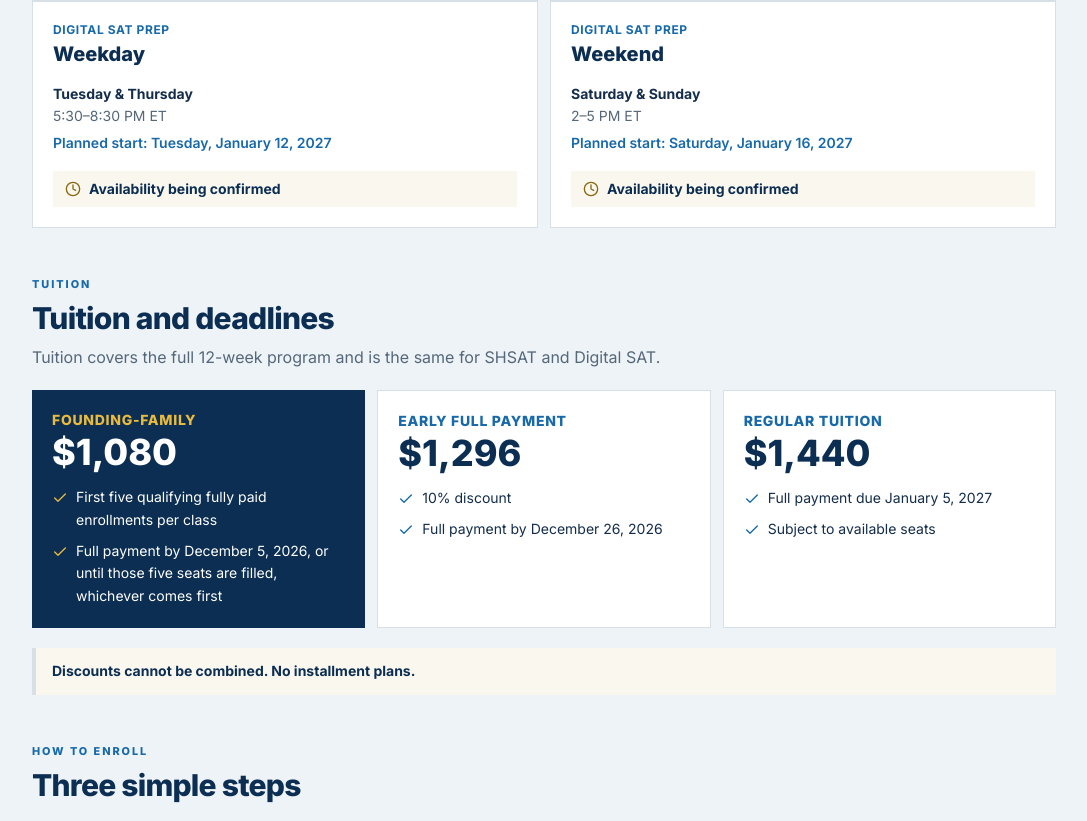
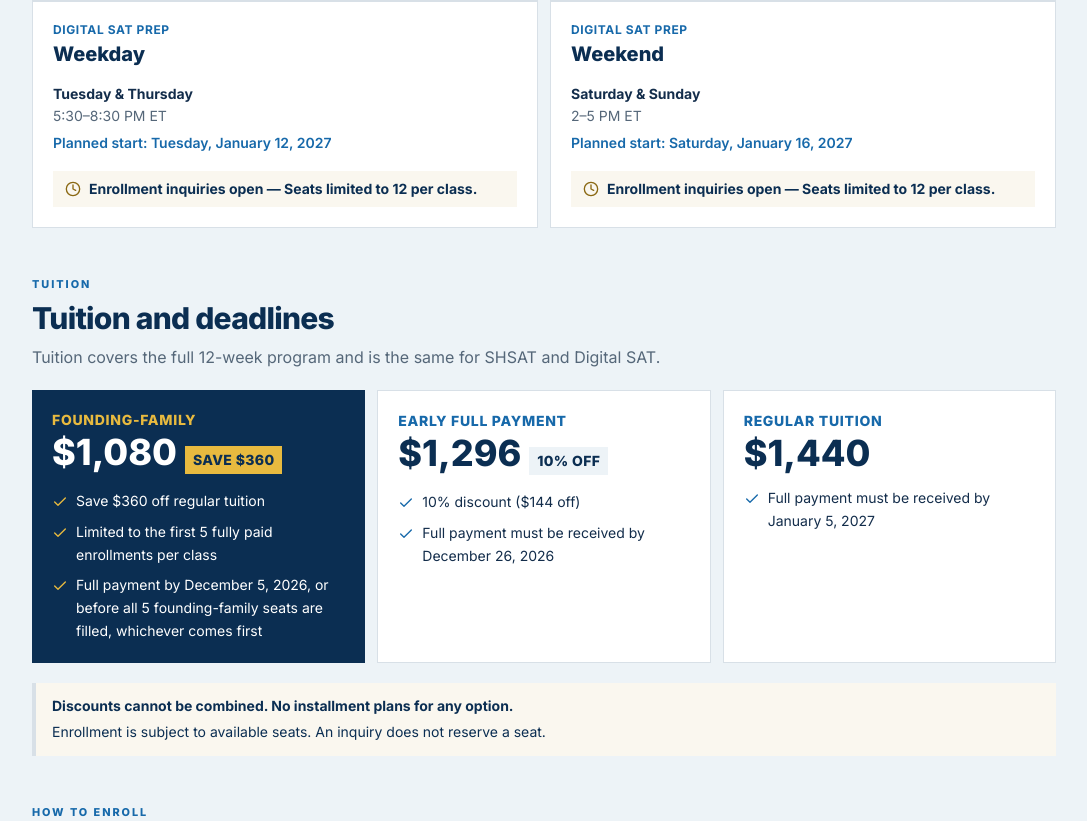
Before and after one commit to AhmedHalalFood/Ahmedprep, a Next.js app: page /enroll-2027 in a window 1280 px wide. Shown: the part 1215-2036 px from the top of the page, without its empty margins (96-1183 px from the left). Built offline with nearby package versions, Linux system fonts and the light colour scheme; no server answers; a web font is replaced by a local one.

Commit message:
Align January 2027 tuition copy with approved policy

```diff
--- a/app/enroll/page.tsx
+++ b/app/enroll/page.tsx
@@ -21,7 +21,7 @@ export default function EnrollPage() {
             <h1 className="text-balance text-3xl font-extrabold tracking-tight sm:text-4xl">Enroll your student</h1>
             <p className="text-pretty leading-relaxed text-subtle">
               Five short steps: choose a program and class, add your details, pick a tuition option, and review
-              everything before payment. Small classes of no more than 10 students.
+              everything before payment. Small classes of no more than 12 students.
             </p>
           </header>
           <EnrollmentFlow />
--- a/components/enroll-2027/tuition-options.tsx
+++ b/components/enroll-2027/tuition-options.tsx
@@ -30,7 +30,17 @@ export function TuitionOptions() {
               <h3 className={`text-sm font-extrabold uppercase tracking-wider ${tier.featured ? "text-gold" : "text-brand"}`}>
                 {tier.label}
               </h3>
-              <p className="text-4xl font-extrabold leading-none">{tier.total}</p>
+              <p className="flex flex-wrap items-baseline gap-x-2 gap-y-1">
+                <span className="text-4xl font-extrabold leading-none">{tier.total}</span>
+                {tier.savingsLabel && (
+                  <span
+                    className={`px-2 py-1 text-sm font-extrabold uppercase tracking-wide ${tier.featured ? "bg-gold text-navy" : "bg-brand-soft text-navy"}`}
+                  >
+                    <span className="sr-only">{"— "}</span>
+                    {tier.savingsLabel}
+                  </span>
+                )}
+              </p>
             </div>
             <ul className="flex flex-col gap-2 text-sm leading-relaxed">
               {tier.points.map((point) => (
@@ -44,7 +54,10 @@ export function TuitionOptions() {
         ))}
       </ul>
 
-      <p className="border-l-4 border-gold bg-cream px-4 py-3 text-sm font-bold leading-relaxed text-navy">{E.tuition.rules}</p>
+      <div className="flex flex-col gap-1 border-l-4 border-gold bg-cream px-4 py-3 text-sm leading-relaxed text-navy">
+        <p className="font-bold">{E.tuition.rules}</p>
+        <p>{E.tuition.seatNote}</p>
+      </div>
     </section>
   )
 }
--- a/components/enroll/checkout-preview.tsx
+++ b/components/enroll/checkout-preview.tsx
@@ -44,8 +44,8 @@ export function CheckoutPreview({
 }) {
   const [simulated, setSimulated] = useState(false)
   const option = PAYMENT_OPTIONS[payment]
-  const dueToday = option.amountCents
-  const isInstallments = payment === "regular-installments"
+  const totalCents = option.amountCents
+  const savingsCents = TUITION.regularCents - totalCents
 
   return (
     <div className="flex flex-col gap-5">
@@ -80,28 +80,28 @@ export function CheckoutPreview({
       </dl>
 
       <div className="flex flex-col gap-2 bg-navy p-4 text-primary-foreground">
-        {payment === "founding-full" && (
-          <div className="flex justify-between gap-3 text-sm">
-            <span>Founding-family savings</span>
-            <span className="font-bold tabular-nums text-gold">{`−${formatUsd(TUITION.savingsCents)}`}</span>
-          </div>
-        )}
-        {isInstallments && (
-          <div className="flex justify-between gap-3 text-sm">
-            <span>Tuition total</span>
-            <span className="tabular-nums">{formatUsd(TUITION.regularCents)}</span>
-          </div>
+        {savingsCents > 0 && (
+          <>
+            <div className="flex justify-between gap-3 text-sm">
+              <span>Regular tuition</span>
+              <span className="tabular-nums">{formatUsd(TUITION.regularCents)}</span>
+            </div>
+            <div className="flex justify-between gap-3 text-sm">
+              <span>{payment === "founding-full" ? "Founding-Family savings" : "Early payment savings (10%)"}</span>
+              <span className="font-bold tabular-nums text-gold">{`−${formatUsd(savingsCents)}`}</span>
+            </div>
+          </>
         )}
         <div className="flex items-baseline justify-between gap-3">
-          <span className="font-bold">{isInstallments ? "First installment" : "Total due"}</span>
-          <span className="text-2xl font-extrabold tabular-nums">{formatUsd(dueToday)}</span>
+          <span className="font-bold">Total due (full payment)</span>
+          <span className="text-2xl font-extrabold tabular-nums">{formatUsd(totalCents)}</span>
         </div>
-        {isInstallments && (
-          <p className="text-sm leading-relaxed text-brand-soft">
-            Two more payments of $480 follow on a schedule AhmedPrep will confirm before any charge.
-          </p>
-        )}
+        <p className="text-sm leading-relaxed text-brand-soft">{option.detail}</p>
       </div>
+
+      <p className="text-sm leading-relaxed text-subtle">
+        Discounts cannot be combined. No installment plans. Enrollment is subject to available seats.
+      </p>
 
       <button
         type="button"
--- a/components/enroll/choice-steps.tsx
+++ b/components/enroll/choice-steps.tsx
@@ -38,7 +38,7 @@ export function ProgramStep({ value, onChange }: { value: ProgramId | null; onCh
         <OptionCard key={p.id} name="program" value={p.id} checked={value === p.id} onSelect={() => onChange(p.id)}>
           <span className="text-lg font-extrabold text-navy">{p.name}</span>
           <span className="text-pretty text-sm leading-relaxed text-subtle">{p.summary}</span>
-          <span className="text-sm font-semibold text-ink">12 weeks · 72 hours · up to 10 students</span>
+          <span className="text-sm font-semibold text-ink">12 weeks · 72 hours · up to 12 students</span>
         </OptionCard>
       ))}
     </fieldset>
--- a/components/enroll/tuition-step.tsx
+++ b/components/enroll/tuition-step.tsx
@@ -1,38 +1,46 @@
 import { OptionCard } from "./choice-steps"
 import {
+  EARLY_POLICY,
   FOUNDING_POLICY,
+  MAX_CLASS_SIZE,
   PAYMENT_OPTIONS,
   TUITION,
   formatUsd,
+  isEarlyWindowOpen,
   isFoundingWindowOpen,
   type PaymentOption,
 } from "@/lib/enrollment-catalog"
 
-function Price({ amount, suffix }: { amount: string; suffix?: string }) {
+function Price({ amount, badge }: { amount: string; badge?: string }) {
   return (
-    <span className="flex items-baseline gap-1">
+    <span className="flex flex-wrap items-baseline gap-x-2 gap-y-1">
       <span className="text-2xl font-extrabold tabular-nums text-navy">{amount}</span>
-      {suffix && <span className="text-sm font-semibold text-subtle">{suffix}</span>}
+      {badge && (
+        <span className="bg-gold px-2 py-0.5 text-xs font-extrabold uppercase tracking-wide text-navy">
+          <span className="sr-only">{"— "}</span>
+          {badge}
+        </span>
+      )}
     </span>
   )
 }
 
+function ClosedNote({ children }: { children: React.ReactNode }) {
+  return <p className="border border-line bg-warm p-4 text-sm leading-relaxed text-subtle">{children}</p>
+}
+
 export function TuitionStep({ value, onChange }: { value: PaymentOption | null; onChange: (p: PaymentOption) => void }) {
   const foundingOpen = isFoundingWindowOpen()
+  const earlyOpen = isEarlyWindowOpen()
 
   return (
     <fieldset className="flex flex-col gap-6">
       <legend className="sr-only">Tuition option</legend>
 
       <section aria-labelledby="founding-heading" className="flex flex-col gap-3 border-t-4 border-gold pt-4">
-        <div className="flex flex-wrap items-center justify-between gap-2">
-          <h3 id="founding-heading" className="text-sm font-extrabold uppercase tracking-wider text-navy">
-            Founding-family tuition
-          </h3>
-          <span className="bg-gold px-2 py-1 text-xs font-extrabold uppercase tracking-wide text-navy">
-            {`Save ${formatUsd(TUITION.savingsCents)}`}
-          </span>
-        </div>
+        <h3 id="founding-heading" className="text-sm font-extrabold uppercase tracking-wider text-navy">
+          Founding-Family tuition
+        </h3>
 
         {foundingOpen ? (
           <OptionCard
@@ -42,59 +50,53 @@ export function TuitionStep({ value, onChange }: { value: PaymentOption | null;
             onSelect={() => onChange("founding-full")}
           >
             <span className="font-bold text-ink">{PAYMENT_OPTIONS["founding-full"].title}</span>
-            <span className="flex flex-wrap items-baseline gap-x-2">
-              <Price amount={formatUsd(TUITION.foundingCents)} />
-              <span className="text-sm text-subtle line-through">{formatUsd(TUITION.regularCents)}</span>
-            </span>
+            <Price amount={formatUsd(TUITION.foundingCents)} badge={`Save ${formatUsd(TUITION.savingsCents)}`} />
             <span className="text-sm leading-relaxed text-subtle">{PAYMENT_OPTIONS["founding-full"].detail}</span>
           </OptionCard>
         ) : (
-          <p className="border border-line bg-warm p-4 text-sm leading-relaxed text-subtle">
-            Founding-family tuition closed on {FOUNDING_POLICY.deadlineLabel}.
-          </p>
+          <ClosedNote>{`Founding-Family tuition closed on ${FOUNDING_POLICY.deadlineLabel}.`}</ClosedNote>
         )}
 
-        <ul className="flex flex-col gap-1.5 text-sm leading-relaxed text-ink">
-          <li>{`Available to the first ${FOUNDING_POLICY.seatsPerClass} qualifying, fully paid students in each class.`}</li>
-          <li>{`Deadline: ${FOUNDING_POLICY.deadlineLabel}.`}</li>
-          <li>
-            {`Ends when ${FOUNDING_POLICY.seatsPerClass} qualifying seats are filled or the deadline passes, whichever comes first.`}
-          </li>
-          <li className="font-semibold">An enrollment inquiry alone does not reserve founding-family tuition.</li>
-        </ul>
+        <p className="text-sm leading-relaxed text-ink">
+          {`Limited to the first ${FOUNDING_POLICY.seatsPerClass} fully paid enrollments in each class.`}
+        </p>
       </section>
 
-      <section aria-labelledby="regular-heading" className="flex flex-col gap-3 border-t border-line pt-4">
-        <h3 id="regular-heading" className="text-sm font-extrabold uppercase tracking-wider text-navy">
-          Regular tuition
+      <section aria-labelledby="other-tuition-heading" className="flex flex-col gap-3 border-t border-line pt-4">
+        <h3 id="other-tuition-heading" className="text-sm font-extrabold uppercase tracking-wider text-navy">
+          Other tuition options
         </h3>
+        {earlyOpen ? (
+          <OptionCard
+            name="tuition"
+            value="early-full"
+            checked={value === "early-full"}
+            onSelect={() => onChange("early-full")}
+          >
+            <span className="font-bold text-ink">{PAYMENT_OPTIONS["early-full"].title}</span>
+            <Price amount={formatUsd(TUITION.earlyCents)} badge="10% off" />
+            <span className="text-sm leading-relaxed text-subtle">{PAYMENT_OPTIONS["early-full"].detail}</span>
+          </OptionCard>
+        ) : (
+          <ClosedNote>{`Early Full Payment closed on ${EARLY_POLICY.deadlineLabel}.`}</ClosedNote>
+        )}
         <OptionCard
           name="tuition"
           value="regular-full"
           checked={value === "regular-full"}
           onSelect={() => onChange("regular-full")}
         >
-          <span className="font-bold text-ink">Pay in full</span>
+          <span className="font-bold text-ink">{PAYMENT_OPTIONS["regular-full"].title}</span>
           <Price amount={formatUsd(TUITION.regularCents)} />
           <span className="text-sm leading-relaxed text-subtle">{PAYMENT_OPTIONS["regular-full"].detail}</span>
         </OptionCard>
-        <OptionCard
-          name="tuition"
-          value="regular-installments"
-          checked={value === "regular-installments"}
-          onSelect={() => onChange("regular-installments")}
-        >
-          <span className="font-bold text-ink">3 installments</span>
-          <Price amount={formatUsd(TUITION.installmentCents)} suffix="× 3" />
-          <span className="text-sm leading-relaxed text-subtle">
-            {`${PAYMENT_OPTIONS["regular-installments"].detail} Total ${formatUsd(TUITION.regularCents)}.`}
-          </span>
-        </OptionCard>
       </section>
 
-      <p className="text-sm leading-relaxed text-subtle">
-        No registration, materials, or processing fees. The price you see is the full tuition.
-      </p>
+      <div className="flex flex-col gap-1 border-l-4 border-gold bg-cream px-4 py-3 text-sm leading-relaxed text-navy">
+        <p className="font-bold">Discounts cannot be combined. No installment plans for any option.</p>
+        <p>{`Enrollment is subject to available seats (maximum ${MAX_CLASS_SIZE} students per class). An inquiry does not reserve a seat.`}</p>
+        <p>No registration, materials, or processing fees.</p>
+      </div>
     </fieldset>
   )
 }
--- a/components/enrollment-2027-form.tsx
+++ b/components/enrollment-2027-form.tsx
@@ -223,7 +223,7 @@ export function Enrollment2027Form() {
         required
         placeholder="Select an option"
         options={[...FOUNDING_INTEREST_OPTIONS]}
-        hint={`${ENROLLMENT_2027.tuition.founding.total}. ${ENROLLMENT_2027.tuition.founding.summary}`}
+        hint={`${ENROLLMENT_2027.tuition.founding.total} — ${ENROLLMENT_2027.tuition.founding.summary}`}
         {...field("foundingInterest")}
       />
 
--- a/components/landing/enrollment-2027.tsx
+++ b/components/landing/enrollment-2027.tsx
@@ -93,7 +93,7 @@ export function Enrollment2027() {
               ))}
             </div>
             <p className="text-sm leading-relaxed text-white/75">
-              <span className="font-bold text-gold">{E.tuition.rules}</span>
+              <span className="font-bold text-gold">{E.tuition.rules}</span> {E.tuition.seatNote}
             </p>
           </div>
 
--- a/lib/enrollment-2027.ts
+++ b/lib/enrollment-2027.ts
@@ -14,32 +14,37 @@ export const ENROLLMENT_2027 = {
   requestHref: "/enroll-2027",
   diagnosticHref: "#diagnostic",
   intensive2026Href: "/shsat-final-intensive-2026",
-  availabilityStatus: "Availability being confirmed",
+  availabilityStatus: "Enrollment inquiries open — Seats limited to 12 per class.",
   tuition: {
     founding: {
       label: "Founding-Family",
       total: "$1,080",
-      summary: "Full payment by December 5, 2026. First five qualifying families per class.",
+      savingsLabel: "Save $360",
+      summary:
+        "Save $360. First 5 fully paid enrollments per class. Full payment by December 5, 2026, or before all 5 founding-family seats are filled, whichever comes first.",
       points: [
-        "First five qualifying fully paid enrollments per class",
-        "Full payment by December 5, 2026, or until those five seats are filled, whichever comes first",
+        "Save $360 off regular tuition",
+        "Limited to the first 5 fully paid enrollments per class",
+        "Full payment by December 5, 2026, or before all 5 founding-family seats are filled, whichever comes first",
       ],
-      savings: "$360",
-      note: "Limited to the first five qualifying fully paid enrollments in each class.",
+      note: "Limited to the first 5 fully paid enrollments in each class.",
     },
     early: {
       label: "Early Full Payment",
       total: "$1,296",
-      summary: "10% discount. Full payment by December 26, 2026.",
-      points: ["10% discount", "Full payment by December 26, 2026"],
+      savingsLabel: "10% off",
+      summary: "10% discount. Full payment must be received by December 26, 2026.",
+      points: ["10% discount ($144 off)", "Full payment must be received by December 26, 2026"],
     },
     regular: {
       label: "Regular Tuition",
       total: "$1,440",
-      summary: "Full payment due January 5, 2027. Subject to available seats.",
-      points: ["Full payment due January 5, 2027", "Subject to available seats"],
+      savingsLabel: null,
+      summary: "Full payment must be received by January 5, 2027.",
+      points: ["Full payment must be received by January 5, 2027"],
     },
-    rules: "Discounts cannot be combined. No installment plans.",
+    rules: "Discounts cannot be combined. No installment plans for any option.",
+    seatNote: "Enrollment is subject to available seats. An inquiry does not reserve a seat.",
   },
   steps: [
     { title: "Submit a free enrollment inquiry", body: "Tell us about your child and the class you prefer. It takes about two minutes." },
--- a/lib/enrollment-catalog.ts
+++ b/lib/enrollment-catalog.ts
@@ -6,7 +6,7 @@
  */
 
 export type ProgramId = "shsat" | "digital-sat"
-export type PaymentOption = "regular-full" | "regular-installments" | "founding-full"
+export type PaymentOption = "founding-full" | "early-full" | "regular-full"
 
 export type Program = {
   id: ProgramId
@@ -56,7 +56,7 @@ export const CLASSES: ClassOffering[] = [
     programId: "shsat",
     label: "SHSAT Weekdays",
     days: "Monday & Wednesday",
-    time: "5–8 PM ET",
+    time: "5:30–8:30 PM ET",
     plannedStart: "Monday, January 11, 2027",
   },
   {
@@ -74,7 +74,7 @@ export const CLASSES: ClassOffering[] = [
     programId: "digital-sat",
     label: "Digital SAT Weekdays",
     days: "Tuesday & Thursday",
-    time: "5–8 PM ET",
+    time: "5:30–8:30 PM ET",
     plannedStart: "Tuesday, January 12, 2027",
   },
   {
@@ -88,36 +88,46 @@ export const CLASSES: ClassOffering[] = [
   },
 ]
 
+export const MAX_CLASS_SIZE = 12
+
 export const TUITION = {
   regularCents: 144_000,
-  installmentCount: 3,
-  installmentCents: 48_000,
+  earlyCents: 129_600,
   foundingCents: 108_000,
   savingsCents: 36_000,
+  earlySavingsCents: 14_400,
 } as const
 
 export const FOUNDING_POLICY = {
   seatsPerClass: 5,
-  /** November 30, 2026, 11:59:59 PM Eastern (EST, UTC−5). */
-  deadlineIso: "2026-12-01T04:59:59Z",
-  deadlineLabel: "November 30, 2026, 11:59 PM Eastern",
+  /** December 5, 2026, 11:59:59 PM Eastern (EST, UTC−5). */
+  deadlineIso: "2026-12-06T04:59:59Z",
+  deadlineLabel: "December 5, 2026",
 } as const
 
+export const EARLY_POLICY = {
+  /** December 26, 2026, 11:59:59 PM Eastern (EST, UTC−5). */
+  deadlineIso: "2026-12-27T04:59:59Z",
+  deadlineLabel: "December 26, 2026",
+} as const
+
+export const REGULAR_DUE_LABEL = "January 5, 2027"
+
 export const PAYMENT_OPTIONS: Record<PaymentOption, { title: string; amountCents: number; detail: string }> = {
+  "founding-full": {
+    title: "Founding-Family tuition",
+    amountCents: TUITION.foundingCents,
+    detail: `Full payment of $1,080 by ${FOUNDING_POLICY.deadlineLabel}, or before all ${FOUNDING_POLICY.seatsPerClass} founding-family seats are filled, whichever comes first.`,
+  },
+  "early-full": {
+    title: "Early Full Payment",
+    amountCents: TUITION.earlyCents,
+    detail: `10% discount. Full payment of $1,296 must be received by ${EARLY_POLICY.deadlineLabel}.`,
+  },
   "regular-full": {
-    title: "Regular tuition, paid in full",
+    title: "Regular Tuition",
     amountCents: TUITION.regularCents,
-    detail: "One payment of $1,440.",
-  },
-  "regular-installments": {
-    title: "Regular tuition, 3 installments",
-    amountCents: TUITION.installmentCents,
-    detail: "Three payments of $480, subject to an approved payment schedule.",
-  },
-  "founding-full": {
-    title: "Founding-family tuition, paid in full",
-    amountCents: TUITION.foundingCents,
-    detail: "One payment of $1,080. Full payment only.",
+    detail: `Full payment of $1,440 must be received by ${REGULAR_DUE_LABEL}.`,
   },
 }
 
@@ -125,6 +135,8 @@ export const formatUsd = (cents: number) =>
   new Intl.NumberFormat("en-US", { style: "currency", currency: "USD", maximumFractionDigits: 0 }).format(cents / 100)
 
 export const isFoundingWindowOpen = (now: Date = new Date()) => now.getTime() <= Date.parse(FOUNDING_POLICY.deadlineIso)
+
+export const isEarlyWindowOpen = (now: Date = new Date()) => now.getTime() <= Date.parse(EARLY_POLICY.deadlineIso)
 
 export const openCohorts = () => COHORTS.filter((c) => c.enrollmentOpen)
 
```
